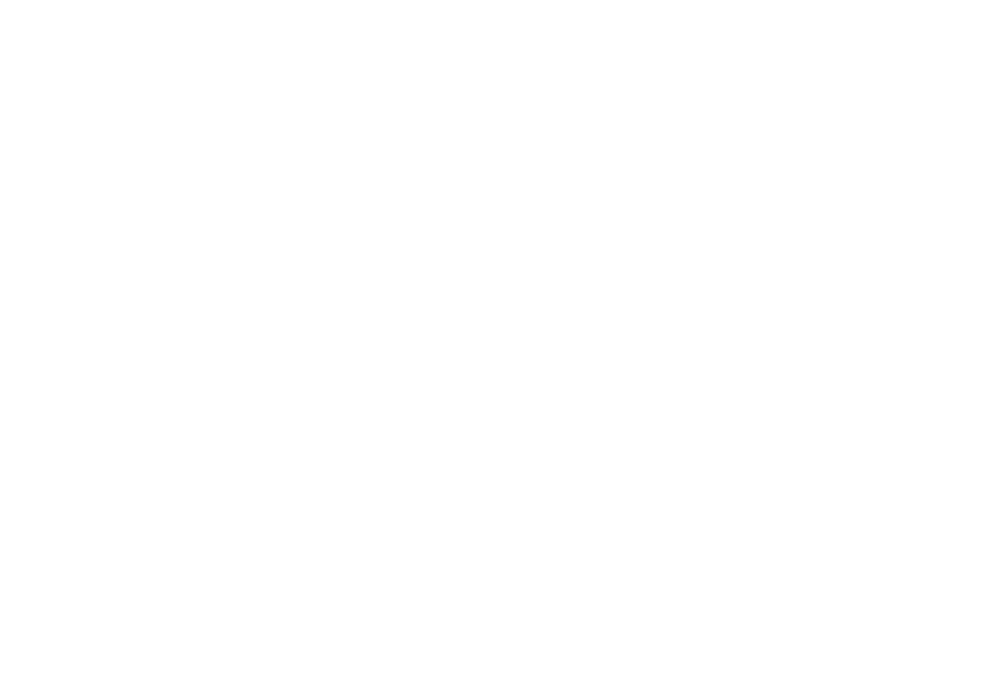
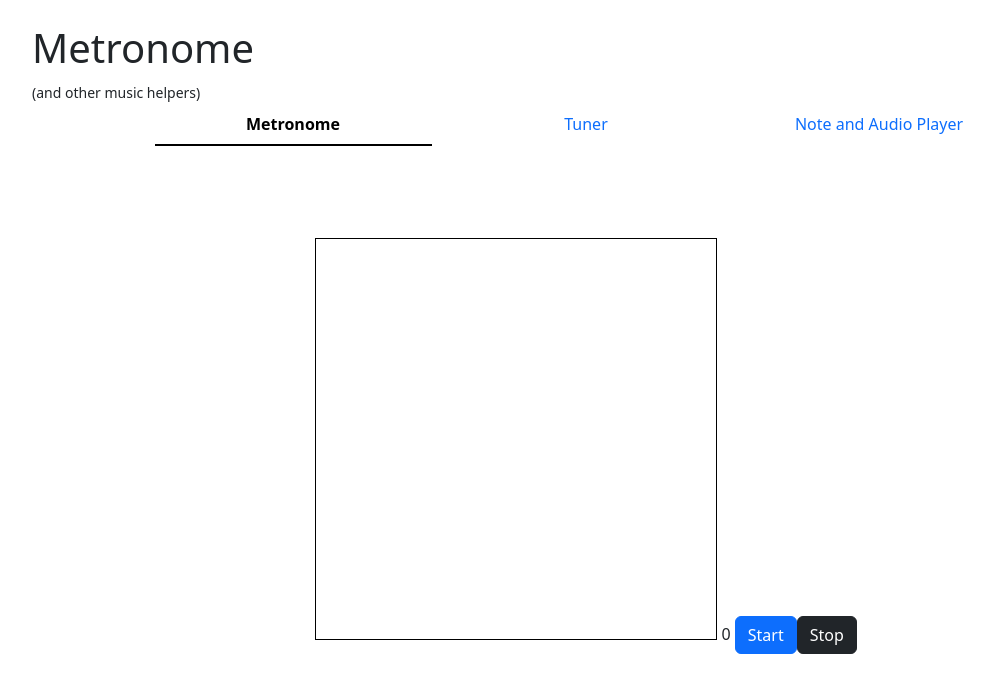
Before and after one commit to bwillwork/metronome, an Angular app: page /metronome in a window 1280 px wide. Before the commit this address led to /. Shown: the top 692 px of the page, without its empty margins (54-1045 px from the left). Built offline with nearby package versions, Linux system fonts and the light colour scheme.

Commit message:
Adding some initial code

```diff
--- a/src/app/app.html
+++ b/src/app/app.html
@@ -1,4 +1,37 @@
 
 
+<div class="container py-4 px-3 mx-auto">
 
-<router-outlet />
+  <div class="row">
+    <div class="col">
+      <h1>Metronome</h1>
+      <small>(and other music helpers)</small>
+    </div>
+  </div>
+  <div class="row">
+    <div class="col">
+      <ul class="nav nav-underline justify-content-center" id="myTab" role="tablist">
+        <li class="nav-item w-25" role="presentation">
+          <a routerLink="/metronome" routerLinkActive="active" class="nav-link w-100 text-center" id="metronome-tab" type="button" role="tab" aria-controls="home-tab-pane">
+            Metronome
+          </a>
+        </li>
+        <li class="nav-item w-25" role="presentation">
+          <a routerLink="/tuner" routerLinkActive="active" class="nav-link w-100 text-center" id="tuner-tab"  type="button" role="tab" aria-controls="profile-tab-pane">
+            Tuner
+          </a>
+        </li>
+        <li class="nav-item w-25" role="presentation">
+          <a routerLink="/audio" routerLinkActive="active" class="nav-link w-100 text-center" id="audio-player-tab"  type="button" role="tab" aria-controls="profile-tab-pane">
+            Note and Audio Player
+          </a>
+        </li>
+      </ul>
+    </div>
+  </div>
+  <div class="row">
+    <div class="col">
+      <router-outlet />
+    </div>
+  </div>
+</div>
--- a/src/app/app.routes.ts
+++ b/src/app/app.routes.ts
@@ -1,3 +1,11 @@
 import { Routes } from '@angular/router';
+import { TunerPage } from './pages/tuner-page/tuner-page';
+import { MetronomePage } from './pages/metronome-page/metronome-page';
+import { AudioPlayerPage } from './pages/audio-player-page/audio-player-page';
 
-export const routes: Routes = [];
+export const routes: Routes = [
+  { path: 'metronome', component: MetronomePage },
+  { path: 'tuner', component: TunerPage },
+  { path: 'audio', component: AudioPlayerPage },
+  { path: '**', redirectTo: '/metronome'}
+];
--- a/src/app/app.ts
+++ b/src/app/app.ts
@@ -1,11 +1,11 @@
 import { Component, signal } from '@angular/core';
-import { RouterOutlet } from '@angular/router';
+import { RouterLink, RouterLinkActive, RouterOutlet } from '@angular/router';
 
 @Component({
   selector: 'app-root',
-  imports: [RouterOutlet],
+  imports: [RouterOutlet, RouterLink, RouterLinkActive],
   templateUrl: './app.html',
-  styleUrl: './app.css'
+  styleUrl: './app.css',
 })
 export class App {
   protected readonly title = signal('metronome');
--- /dev/null
+++ b/src/app/components/metronome-display/metronome-display.html
@@ -0,0 +1 @@
+<canvas #canvas class="border border-1 border-black" [width]="width" [height]="height"></canvas>
--- /dev/null
+++ b/src/app/components/metronome-display/metronome-display.ts
@@ -0,0 +1,49 @@
+import {
+  AfterViewInit,
+  Component,
+  ElementRef,
+  input,
+  OnDestroy,
+  Signal,
+  ViewChild,
+} from '@angular/core';
+import { BehaviorSubject, interval, NEVER, Observable, switchMap } from 'rxjs';
+import { toSignal } from '@angular/core/rxjs-interop';
+
+@Component({
+  selector: 'app-metronome-display',
+  imports: [],
+  templateUrl: './metronome-display.html',
+  styleUrl: './metronome-display.css',
+})
+export class MetronomeDisplay implements AfterViewInit, OnDestroy {
+  @ViewChild('canvas')
+  public canvasRef!: ElementRef<HTMLCanvasElement>;
+
+  public width = 400;
+  public height = 400;
+
+  public beatsPerMinute = input();
+
+  private started$ = new BehaviorSubject(false);
+  private metronome$: Observable<number> = this.started$.pipe(
+    switchMap((value) => {
+      const milliseconds = 1000;
+      return value ? interval(milliseconds) : NEVER;
+    }),
+  );
+  public metronome: Signal<number> = toSignal(this.metronome$, { initialValue: 0 });
+
+  ngAfterViewInit() {
+    // Access the raw DOM element
+    const canvas = this.canvasRef.nativeElement;
+    const ctx = canvas.getContext('2d')!;
+
+    //console.log(rawDiv.innerHTML); // "Raw Element"
+    //rawDiv.style.color = 'red'; // Direct DOM manipulation
+  }
+
+  private animationLoop() {}
+
+  ngOnDestroy(): void {}
+}
--- a/src/app/pages/metronome-page/metronome-page.css
+++ b/src/app/pages/metronome-page/metronome-page.css
@@ -0,0 +1,3 @@
+.h-600 {
+  height: 600px;
+}
--- a/src/app/pages/metronome-page/metronome-page.html
+++ b/src/app/pages/metronome-page/metronome-page.html
@@ -1 +1,8 @@
-<p>metronome-page works!</p>
+<div class="d-flex justify-content-center align-items-center h-600">
+  <div>
+    <app-metronome-display></app-metronome-display>
+    {{metronome()}}
+    <button class="btn btn-primary" (click)="start()">Start</button>
+    <button class="btn btn-dark" (click)="stop()">Stop</button>
+  </div>
+</div>
--- a/src/app/pages/metronome-page/metronome-page.ts
+++ b/src/app/pages/metronome-page/metronome-page.ts
@@ -1,9 +1,33 @@
-import { Component } from '@angular/core';
+import { Component, OnDestroy, OnInit, Signal } from '@angular/core';
+import { BehaviorSubject, interval, map, NEVER, Observable, switchMap, tap } from 'rxjs';
+import { toSignal } from '@angular/core/rxjs-interop';
+import { MetronomeDisplay } from '../../components/metronome-display/metronome-display';
 
 @Component({
   selector: 'app-metronome-page',
-  imports: [],
+  imports: [MetronomeDisplay],
   templateUrl: './metronome-page.html',
   styleUrl: './metronome-page.css',
 })
-export class MetronomePage {}
+export class MetronomePage implements OnInit, OnDestroy {
+  private started$ = new BehaviorSubject(false);
+  private metronome$: Observable<number> = this.started$.pipe(
+    switchMap((value) => {
+      const milliseconds = 1000;
+      return value ? interval(milliseconds) : NEVER;
+    }),
+  );
+  public metronome: Signal<number> = toSignal(this.metronome$, { initialValue: 0 });
+
+  start() {
+    this.started$.next(true);
+  }
+
+  stop() {
+    this.started$.next(false);
+  }
+
+  ngOnInit(): void {}
+
+  ngOnDestroy(): void {}
+}
--- /dev/null
+++ b/src/app/types/metronome.ts
@@ -0,0 +1,5 @@
+
+export type TimeSignature = {
+  beatsPerMeasure: number,
+  noteGettingTheBeat: number
+};
```
Also changed, not shown: src/app/components/metronome-display/metronome-display.css (added).
